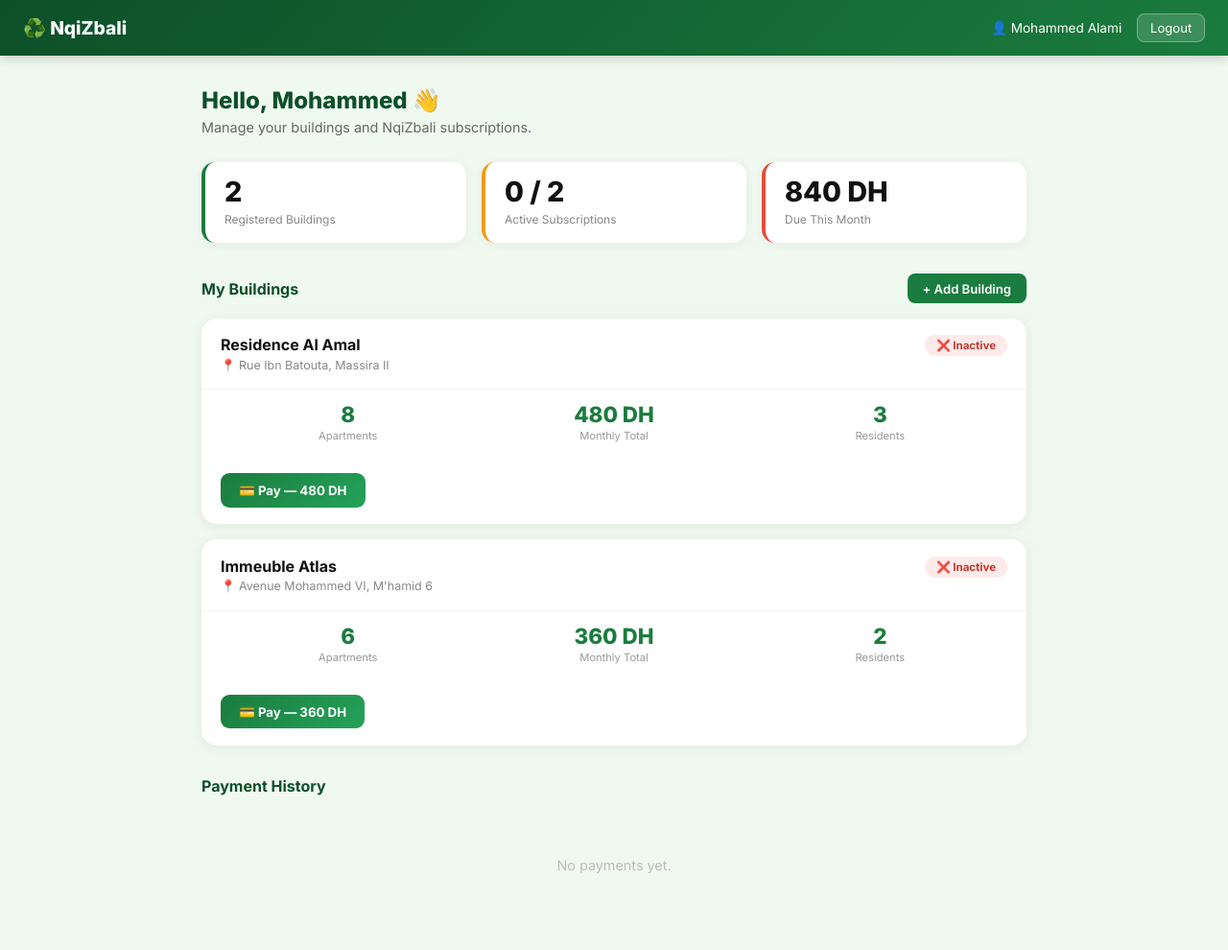
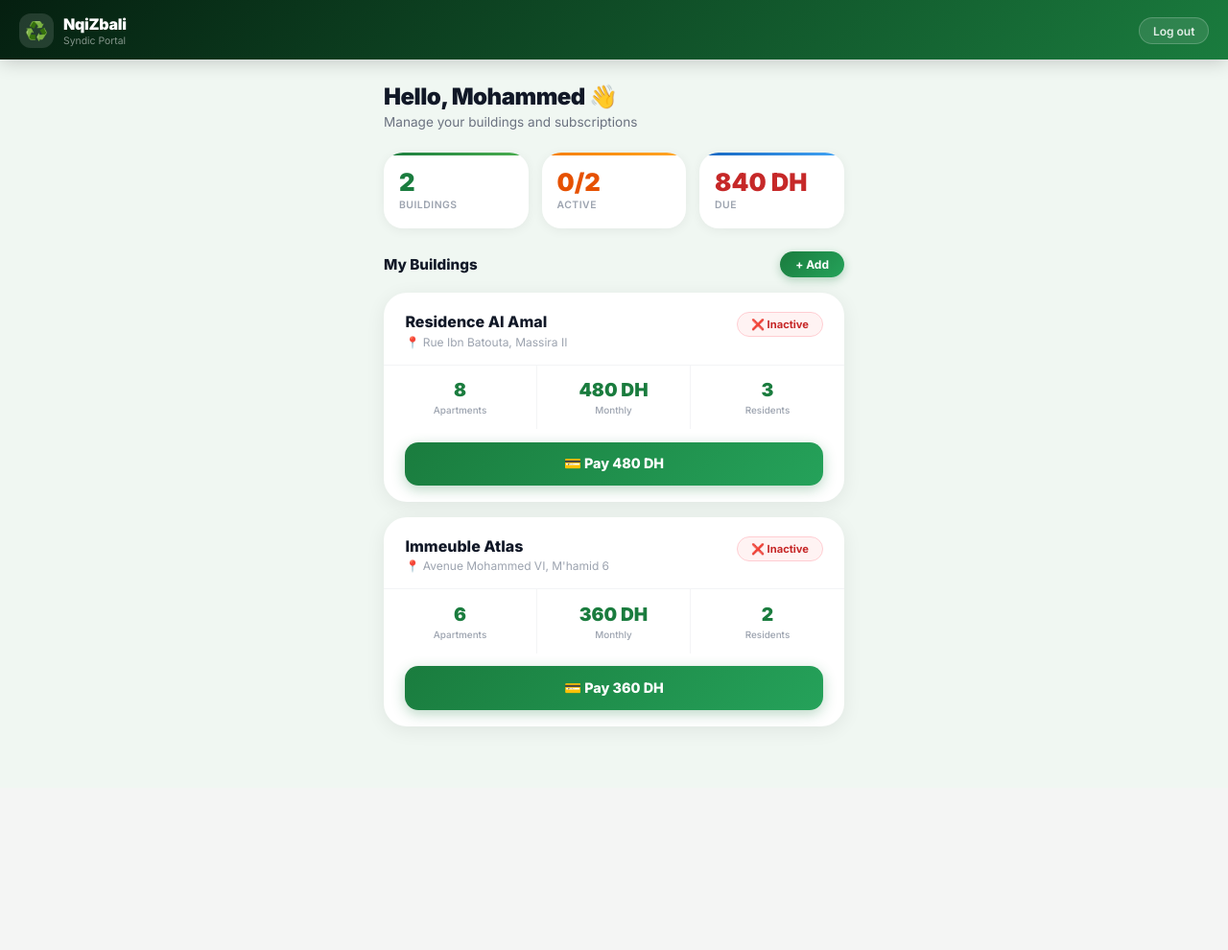
Before and after one commit to amine2026-tech/nqizbali, a Flask app: page /syndic/dashboard in a window 1280 px wide. Shown: the whole page at 96% size. After the commit the page ends 761 px from the top, so only its background shows below. Run offline with Flask 3, Linux system fonts and the light colour scheme; the visitor is signed in with stand-in values (Sample User, id 1); data comes from the database, SQL or seed files in the repository.

Commit message:
Revamp syndic dashboard layout and styles
Updated the syndic dashboard layout and styles for improved user experience.

```diff
--- a/templates/syndic_dashboard.html
+++ b/templates/syndic_dashboard.html
@@ -2,177 +2,306 @@
 <html lang="en">
 <head>
   <meta charset="UTF-8"/><meta name="viewport" content="width=device-width,initial-scale=1"/>
-  <title>NqiZbali — Dashboard</title>
-  <link href="https://fonts.googleapis.com/css2?family=Inter:wght@400;500;600;700;800&display=swap" rel="stylesheet">
+  <title>NqiZbali — Syndic</title>
+  <link href="https://fonts.googleapis.com/css2?family=Inter:wght@400;500;600;700;800;900&display=swap" rel="stylesheet">
   <style>
-    *{box-sizing:border-box;margin:0;padding:0}
-    body{font-family:'Inter',sans-serif;background:#f0f9f0;min-height:100vh;color:#111}
-    nav{background:linear-gradient(135deg,#0d4f29,#1a7c3e);padding:.9rem 1.5rem;display:flex;align-items:center;justify-content:space-between;color:#fff;position:sticky;top:0;z-index:100;box-shadow:0 2px 12px rgba(0,0,0,.2)}
-    .nav-brand{font-size:1.2rem;font-weight:800}
-    .nav-right{display:flex;align-items:center;gap:1rem;font-size:.85rem}
-    .nav-logout{background:rgba(255,255,255,.15);border:1px solid rgba(255,255,255,.3);border-radius:8px;padding:.35rem .8rem;color:#fff;font-size:.82rem;text-decoration:none}
-    .container{max-width:900px;margin:0 auto;padding:2rem 1.25rem}
-    .greeting{margin-bottom:1.75rem}
-    .greeting h1{font-size:1.5rem;font-weight:800;color:#0d4f29}
-    .greeting p{font-size:.9rem;color:#666;margin-top:.3rem}
-    .stats{display:grid;grid-template-columns:repeat(3,1fr);gap:1rem;margin-bottom:2rem}
-    .stat-card{background:#fff;border-radius:14px;padding:1.1rem 1.25rem;box-shadow:0 2px 12px rgba(0,0,0,.06);border-left:4px solid #1a7c3e}
-    .stat-card.warn{border-left-color:#f39c12}
-    .stat-card.danger{border-left-color:#e74c3c}
-    .stat-card .val{font-size:1.8rem;font-weight:800;color:#111;line-height:1}
-    .stat-card .lbl{font-size:.75rem;color:#888;margin-top:.35rem}
-    .section-title{font-size:1rem;font-weight:700;color:#0d4f29;margin-bottom:1rem;display:flex;align-items:center;justify-content:space-between}
-    .btn-add{background:#1a7c3e;color:#fff;border:none;border-radius:8px;padding:.45rem 1rem;font-size:.82rem;font-weight:600;cursor:pointer;text-decoration:none;display:inline-flex;align-items:center;gap:.35rem}
-    .buildings{display:grid;gap:1rem}
-    .b-card{background:#fff;border-radius:16px;box-shadow:0 2px 14px rgba(0,0,0,.07);overflow:hidden}
-    .b-card-head{padding:1.1rem 1.25rem;display:flex;align-items:flex-start;justify-content:space-between;gap:.75rem}
-    .b-card-title{font-size:1rem;font-weight:700;color:#111}
-    .b-card-sub{font-size:.78rem;color:#888;margin-top:.2rem}
-    .badge{display:inline-block;border-radius:20px;padding:.25rem .75rem;font-size:.72rem;font-weight:700;flex-shrink:0}
-    .badge-active{background:#d4f7e4;color:#0d6e35}
-    .badge-inactive{background:#ffeaea;color:#c0392b}
-    .badge-expire{background:#fff3cd;color:#7a5c00}
-    .b-card-body{padding:.75rem 1.25rem 1.25rem;display:grid;grid-template-columns:repeat(3,1fr);gap:.75rem;border-top:1px solid #f3f3f3}
-    .b-stat{text-align:center}
-    .b-stat .num{font-size:1.4rem;font-weight:800;color:#1a7c3e}
-    .b-stat .lbl{font-size:.7rem;color:#999;margin-top:.15rem}
-    .b-card-footer{padding:.75rem 1.25rem 1.1rem;display:flex;gap:.65rem;flex-wrap:wrap}
-    .btn-pay{background:linear-gradient(135deg,#1a7c3e,#25a25a);color:#fff;border:none;border-radius:9px;padding:.6rem 1.2rem;font-size:.83rem;font-weight:700;cursor:pointer;text-decoration:none}
-    .btn-renew{background:linear-gradient(135deg,#d35400,#e67e22);color:#fff;border:none;border-radius:9px;padding:.6rem 1.2rem;font-size:.83rem;font-weight:700;cursor:pointer;text-decoration:none}
-    .history{margin-top:2rem}
-    table{width:100%;border-collapse:collapse;background:#fff;border-radius:14px;overflow:hidden;box-shadow:0 2px 12px rgba(0,0,0,.06)}
-    th{background:#f8fdf9;font-size:.75rem;font-weight:700;color:#555;padding:.75rem 1rem;text-align:left;border-bottom:1px solid #eee}
-    td{font-size:.82rem;padding:.75rem 1rem;border-bottom:1px solid #f5f5f5;color:#333}
-    tr:last-child td{border-bottom:none}
-    .status-approved{color:#0d6e35;font-weight:700}
-    .status-pending{color:#7a5c00;font-weight:600}
-    .status-failed{color:#c0392b;font-weight:600}
-    .empty{text-align:center;padding:3rem 1rem;color:#bbb;font-size:.9rem}
-    @media(max-width:600px){
-      .stats{grid-template-columns:1fr 1fr}
-      .b-card-body{grid-template-columns:1fr 1fr}
+    *{box-sizing:border-box;margin:0;padding:0;-webkit-tap-highlight-color:transparent}
+    body{font-family:'Inter',sans-serif;background:#f0f7f2;min-height:100vh;color:#111827}
+
+    /* ── Nav ── */
+    nav{
+      background:linear-gradient(135deg,#051f10,#1a7c3e);
+      padding:14px 20px 12px;
+      display:flex;align-items:center;justify-content:space-between;
+      position:sticky;top:0;z-index:100;
+      box-shadow:0 2px 20px rgba(0,0,0,.2);
     }
+    .nav-brand{display:flex;align-items:center;gap:10px}
+    .nav-logo{width:36px;height:36px;border-radius:12px;background:rgba(255,255,255,.12);display:flex;align-items:center;justify-content:center;font-size:1.2rem}
+    .nav-name{font-size:1rem;font-weight:900;color:#fff;letter-spacing:-.3px}
+    .nav-sub{font-size:.65rem;color:rgba(255,255,255,.5);margin-top:1px}
+    .nav-right{display:flex;align-items:center;gap:8px}
+    .nav-logout{background:rgba(255,255,255,.1);border:1px solid rgba(255,255,255,.2);border-radius:99px;padding:.35rem .85rem;color:rgba(255,255,255,.85);font-size:.75rem;font-weight:600;text-decoration:none;transition:background .15s}
+    .nav-logout:hover{background:rgba(255,255,255,.18)}
+
+    /* ── Container ── */
+    .container{max-width:520px;margin:0 auto;padding:1.5rem 1.25rem 3rem}
+
+    /* ── Greeting ── */
+    .greeting{margin-bottom:1.5rem}
+    .greeting-hello{font-size:1.5rem;font-weight:900;color:#111827;letter-spacing:-.5px}
+    .greeting-sub{font-size:.85rem;color:#6B7280;margin-top:.25rem}
+
+    /* ── Stats row ── */
+    .stats-row{display:grid;grid-template-columns:repeat(3,1fr);gap:.85rem;margin-bottom:1.5rem}
+    .stat-pill{
+      background:#fff;
+      border-radius:20px;
+      padding:1.1rem 1rem;
+      box-shadow:0 2px 12px rgba(0,0,0,.06);
+      position:relative;overflow:hidden;
+    }
+    .stat-pill::after{
+      content:'';position:absolute;top:0;left:0;right:0;height:3px;border-radius:3px 3px 0 0;
+    }
+    .stat-pill.s1::after{background:linear-gradient(90deg,#1a7c3e,#4CAF50)}
+    .stat-pill.s2::after{background:linear-gradient(90deg,#F57C00,#FFA726)}
+    .stat-pill.s3::after{background:linear-gradient(90deg,#1565C0,#42A5F5)}
+    .stat-val{font-size:1.6rem;font-weight:900;color:#111827;line-height:1}
+    .stat-val.green{color:#1a7c3e}
+    .stat-val.amber{color:#E65100}
+    .stat-val.red  {color:#C62828}
+    .stat-lbl{font-size:.65rem;color:#9CA3AF;margin-top:.3rem;font-weight:600;text-transform:uppercase;letter-spacing:.5px}
+
+    /* ── Section header ── */
+    .section-head{display:flex;align-items:center;justify-content:space-between;margin-bottom:1rem}
+    .section-title{font-size:.95rem;font-weight:800;color:#111827}
+    .btn-add{
+      background:linear-gradient(135deg,#1a7c3e,#25a25a);
+      color:#fff;border:none;border-radius:99px;
+      padding:.4rem 1rem;font-size:.75rem;font-weight:700;
+      cursor:pointer;text-decoration:none;
+      display:inline-flex;align-items:center;gap:.35rem;
+      box-shadow:0 3px 10px rgba(26,124,62,.3);
+      font-family:inherit;transition:transform .15s;
+    }
+    .btn-add:active{transform:scale(.97)}
+
+    /* ── Building card ── */
+    .building-card{
+      background:#fff;
+      border-radius:24px;
+      margin-bottom:1rem;
+      box-shadow:0 4px 20px rgba(0,0,0,.07);
+      overflow:hidden;
+      transition:transform .15s;
+    }
+    .building-card:active{transform:scale(.99)}
+
+    .building-card-top{
+      padding:1.25rem 1.4rem 1rem;
+      display:flex;align-items:flex-start;justify-content:space-between;gap:.75rem;
+    }
+    .building-name{font-size:1rem;font-weight:800;color:#111827;margin-bottom:.2rem}
+    .building-addr{font-size:.75rem;color:#9CA3AF;display:flex;align-items:center;gap:.3rem}
+
+    .status-chip{
+      display:inline-flex;align-items:center;gap:.4rem;
+      padding:.3rem .85rem;border-radius:99px;
+      font-size:.7rem;font-weight:700;flex-shrink:0;
+    }
+    .status-chip.active  {background:#e8f5e9;color:#2E7D32;border:1px solid #c8e6c9}
+    .status-chip.inactive{background:#fff3f3;color:#C62828;border:1px solid #ffcdd2}
+    .status-chip.expiring{background:#fff8e1;color:#E65100;border:1px solid #ffe082}
+    .chip-dot{width:6px;height:6px;border-radius:50%;background:currentColor;animation:pulse 1.4s infinite}
+
+    .building-stats{
+      display:grid;grid-template-columns:repeat(3,1fr);
+      border-top:1px solid #F3F4F6;
+    }
+    .bstat{
+      text-align:center;padding:.85rem .5rem;
+      border-right:1px solid #F3F4F6;
+    }
+    .bstat:last-child{border-right:none}
+    .bstat-val{font-size:1.2rem;font-weight:900;color:#1a7c3e}
+    .bstat-lbl{font-size:.62rem;color:#9CA3AF;margin-top:.2rem;font-weight:500}
+
+    .building-card-footer{padding:.85rem 1.4rem 1.1rem}
+    .btn-pay{
+      width:100%;
+      background:linear-gradient(135deg,#1a7c3e,#25a25a);
+      color:#fff;border:none;border-radius:14px;
+      padding:.85rem;font-size:.9rem;font-weight:800;
+      cursor:pointer;font-family:inherit;
+      box-shadow:0 4px 14px rgba(26,124,62,.3);
+      display:flex;align-items:center;justify-content:center;gap:.5rem;
+      transition:transform .15s,box-shadow .15s;text-decoration:none;
+    }
+    .btn-pay:active{transform:scale(.98);box-shadow:0 2px 8px rgba(26,124,62,.2)}
+    .btn-renew{
+      background:linear-gradient(135deg,#E65100,#F57C00);
+      box-shadow:0 4px 14px rgba(230,81,0,.25);
+    }
+
+    /* ── Payment history ── */
+    .history-card{
+      background:#fff;border-radius:24px;
+      box-shadow:0 4px 20px rgba(0,0,0,.07);
+      overflow:hidden;margin-top:1.5rem;
+    }
+    .history-head{
+      padding:1.1rem 1.4rem .85rem;
+      border-bottom:1px solid #F3F4F6;
+    }
+    .history-title{font-size:.9rem;font-weight:800;color:#111827}
+    .payment-row{
+      display:flex;align-items:center;gap:.85rem;
+      padding:.9rem 1.4rem;
+      border-bottom:1px solid #F9FAFB;
+    }
+    .payment-row:last-child{border-bottom:none}
+    .payment-icon{
+      width:40px;height:40px;border-radius:14px;
+      display:flex;align-items:center;justify-content:center;
+      font-size:1.1rem;flex-shrink:0;
+    }
+    .payment-icon.approved{background:#e8f5e9}
+    .payment-icon.pending {background:#fff8e1}
+    .payment-icon.failed  {background:#ffebee}
+    .payment-info{flex:1;min-width:0}
+    .payment-name{font-size:.82rem;font-weight:700;color:#111827;white-space:nowrap;overflow:hidden;text-overflow:ellipsis}
+    .payment-date{font-size:.7rem;color:#9CA3AF;margin-top:.15rem}
+    .payment-amount{font-size:.88rem;font-weight:800;color:#1a7c3e;flex-shrink:0}
+
+    /* ── Empty state ── */
+    .empty{
+      text-align:center;padding:3rem 1rem;color:#9CA3AF;
+    }
+    .empty-icon{font-size:3rem;margin-bottom:.75rem;opacity:.5}
+    .empty-text{font-size:.88rem;margin-bottom:1rem}
+
+    /* ── Toast ── */
+    .toast{
+      position:fixed;bottom:24px;left:50%;
+      transform:translateX(-50%) translateY(20px);
+      background:rgba(17,24,39,.92);backdrop-filter:blur(8px);
+      color:#fff;padding:.65rem 1.25rem;border-radius:99px;
+      font-size:.8rem;font-weight:600;z-index:9999;
+      white-space:nowrap;box-shadow:0 8px 24px rgba(0,0,0,.2);
+      transition:transform .35s cubic-bezier(.34,1.56,.64,1),opacity .3s;
+      opacity:0;pointer-events:none;
+    }
+    .toast.show{transform:translateX(-50%) translateY(0);opacity:1}
+
+    @keyframes pulse{0%,100%{opacity:1;transform:scale(1)}50%{opacity:.4;transform:scale(.8)}}
   </style>
 </head>
 <body>
+
 <nav>
-    <div class="nav-brand">♻️ NqiZbali</div>
+  <div class="nav-brand">
+    <div class="nav-logo">♻️</div>
+    <div>
+      <div class="nav-name">NqiZbali</div>
+      <div class="nav-sub">Syndic Portal</div>
+    </div>
+  </div>
   <div class="nav-right">
-      <span>👤 {{ syndic.name }}</span>
-      <a class="nav-logout" href="/syndic/logout">Logout</a>
+    <a class="nav-logout" href="/syndic/logout">Log out</a>
   </div>
 </nav>
 
 <div class="container">
+
+  <!-- Greeting -->
   <div class="greeting">
-      <h1>Hello, {{ syndic.name.split()[0] }} 👋</h1>
-      <p>Manage your buildings and NqiZbali subscriptions.</p>
+    <div class="greeting-hello">Hello, {{ syndic.name.split()[0] }} 👋</div>
+    <div class="greeting-sub">Manage your buildings and subscriptions</div>
   </div>
 
+  <!-- Stats -->
   {% set active_count = buildings | selectattr('is_active') | list | length %}
-    {% set total_due = buildings | selectattr('is_active', 'equalto', False) | sum(attribute='monthly_total') %}
-    <div class="stats">
-      <div class="stat-card">
-        <div class="val">{{ buildings | length }}</div>
-        <div class="lbl">Registered Buildings</div>
+  {% set total_due    = buildings | selectattr('is_active','equalto',False) | sum(attribute='monthly_total') %}
+  <div class="stats-row">
+    <div class="stat-pill s1">
+      <div class="stat-val green">{{ buildings|length }}</div>
+      <div class="stat-lbl">Buildings</div>
     </div>
-      <div class="stat-card {% if active_count < buildings|length %}warn{% endif %}">
-        <div class="val">{{ active_count }} / {{ buildings | length }}</div>
-        <div class="lbl">Active Subscriptions</div>
+    <div class="stat-pill s2">
+      <div class="stat-val {% if active_count < buildings|length %}amber{% else %}green{% endif %}">{{ active_count }}/{{ buildings|length }}</div>
+      <div class="stat-lbl">Active</div>
     </div>
-      <div class="stat-card {% if total_due > 0 %}danger{% endif %}">
-        <div class="val">{{ total_due }} DH</div>
-        <div class="lbl">Due This Month</div>
+    <div class="stat-pill s3">
+      <div class="stat-val {% if total_due > 0 %}red{% else %}green{% endif %}">{{ total_due }} DH</div>
+      <div class="stat-lbl">Due</div>
     </div>
   </div>
 
-    <div class="section-title">
-      My Buildings
-      <a class="btn-add" href="/syndic/building/add">+ Add Building</a>
+  <!-- Buildings -->
+  <div class="section-head">
+    <div class="section-title">My Buildings</div>
+    <a class="btn-add" href="/syndic/building/add">+ Add</a>
   </div>
 
   {% if buildings %}
-    <div class="buildings">
     {% for b in buildings %}
-      <div class="b-card">
-        <div class="b-card-head">
+    <div class="building-card">
+      <div class="building-card-top">
         <div>
-            <div class="b-card-title">{{ b.name }}</div>
-            <div class="b-card-sub">📍 {{ b.address }}, {{ b.neighborhood }}</div>
+          <div class="building-name">{{ b.name }}</div>
+          <div class="building-addr">📍 {{ b.address }}, {{ b.neighborhood }}</div>
         </div>
         {% if b.is_active %}
-            {% set days_left = ((b.subscription_end - now).days) if b.subscription_end else 0 %}
-            {% if days_left <= 5 %}
-              <span class="badge badge-expire">⚠️ Expires in {{ days_left }}d</span>
+          {% set days = ((b.subscription_end - now).days) if b.subscription_end else 0 %}
+          {% if days <= 5 %}
+            <span class="status-chip expiring"><span class="chip-dot"></span>Expires in {{ days }}d</span>
           {% else %}
-              <span class="badge badge-active">✅ Active — {{ days_left }}d left</span>
+            <span class="status-chip active"><span class="chip-dot"></span>{{ days }}d left</span>
           {% endif %}
         {% else %}
-            <span class="badge badge-inactive">❌ Inactive</span>
+          <span class="status-chip inactive">❌ Inactive</span>
         {% endif %}
       </div>
-        <div class="b-card-body">
-          <div class="b-stat">
-            <div class="num">{{ b.nb_apartments }}</div>
-            <div class="lbl">Apartments</div>
+
+      <div class="building-stats">
+        <div class="bstat">
+          <div class="bstat-val">{{ b.nb_apartments }}</div>
+          <div class="bstat-lbl">Apartments</div>
         </div>
-          <div class="b-stat">
-            <div class="num">{{ b.monthly_total }} DH</div>
-            <div class="lbl">Monthly Total</div>
+        <div class="bstat">
+          <div class="bstat-val">{{ b.monthly_total }} DH</div>
+          <div class="bstat-lbl">Monthly</div>
         </div>
-          <div class="b-stat">
-            <div class="num">{{ b.clients | length }}</div>
-            <div class="lbl">Residents</div>
+        <div class="bstat">
+          <div class="bstat-val">{{ b.clients|length }}</div>
+          <div class="bstat-lbl">Residents</div>
         </div>
       </div>
-        <div class="b-card-footer">
+
+      <div class="building-card-footer">
         {% if b.is_active %}
-            <a class="btn-renew" href="/syndic/building/{{ b.id }}/pay">🔄 Renew</a>
+          <a class="btn-pay btn-renew" href="/syndic/building/{{ b.id }}/pay">🔄 Renew Subscription</a>
         {% else %}
-            <a class="btn-pay" href="/syndic/building/{{ b.id }}/pay">💳 Pay — {{ b.monthly_total }} DH</a>
+          <a class="btn-pay" href="/syndic/building/{{ b.id }}/pay">💳 Pay {{ b.monthly_total }} DH</a>
         {% endif %}
       </div>
     </div>
     {% endfor %}
-    </div>
   {% else %}
     <div class="empty">
-      No buildings yet.<br>
-      <a class="btn-add" style="margin-top:1rem;display:inline-flex" href="/syndic/building/add">+ Add your first building</a>
+      <div class="empty-icon">🏢</div>
+      <div class="empty-text">No buildings yet</div>
+      <a class="btn-add" href="/syndic/building/add">+ Add your first building</a>
     </div>
   {% endif %}
 
-    <div class="history">
-      <div class="section-title">Payment History</div>
+  <!-- Payment History -->
   {% set all_payments = syndic.payments | sort(attribute='created_at', reverse=True) %}
   {% if all_payments %}
-      <table>
-        <thead>
-          <tr>
-            <th>Date</th><th>Building</th><th>Apts</th><th>Amount</th><th>Status</th><th>CMI Ref</th>
-          </tr>
-        </thead>
-        <tbody>
-          {% for p in all_payments %}
-          <tr>
-            <td>{{ p.created_at.strftime('%d/%m/%Y') }}</td>
-            <td>{{ p.building.name }}</td>
-            <td>{{ p.nb_apartments }}</td>
-            <td><strong>{{ p.amount_mad }} DH</strong></td>
-            <td class="status-{{ p.status }}">
-              {% if p.status == 'approved' %}✅ Approved
-              {% elif p.status == 'pending' %}⏳ Pending
-              {% else %}❌ Failed{% endif %}
-            </td>
-            <td style="font-size:.72rem;color:#aaa">{{ p.cmi_approval or p.ref[-12:] }}</td>
-          </tr>
+  <div class="history-card">
+    <div class="history-head">
+      <div class="history-title">Payment History</div>
+    </div>
+    {% for p in all_payments[:8] %}
+    <div class="payment-row">
+      <div class="payment-icon {{ p.status }}">
+        {% if p.status == 'approved' %}✅
+        {% elif p.status == 'pending' %}⏳
+        {% else %}❌{% endif %}
+      </div>
+      <div class="payment-info">
+        <div class="payment-name">{{ p.building.name }}</div>
+        <div class="payment-date">{{ p.created_at.strftime('%d/%m/%Y') }} · {{ p.nb_apartments }} apts</div>
+      </div>
+      <div class="payment-amount">{{ p.amount_mad }} DH</div>
+    </div>
     {% endfor %}
-        </tbody>
-      </table>
-      {% else %}
-        <div class="empty">No payments yet.</div>
+  </div>
   {% endif %}
+
 </div>
-  </div>
+
+<div class="toast" id="toast"></div>
 </body>
 </html>
```
Lines whose indentation alone changed are shown as unchanged.
